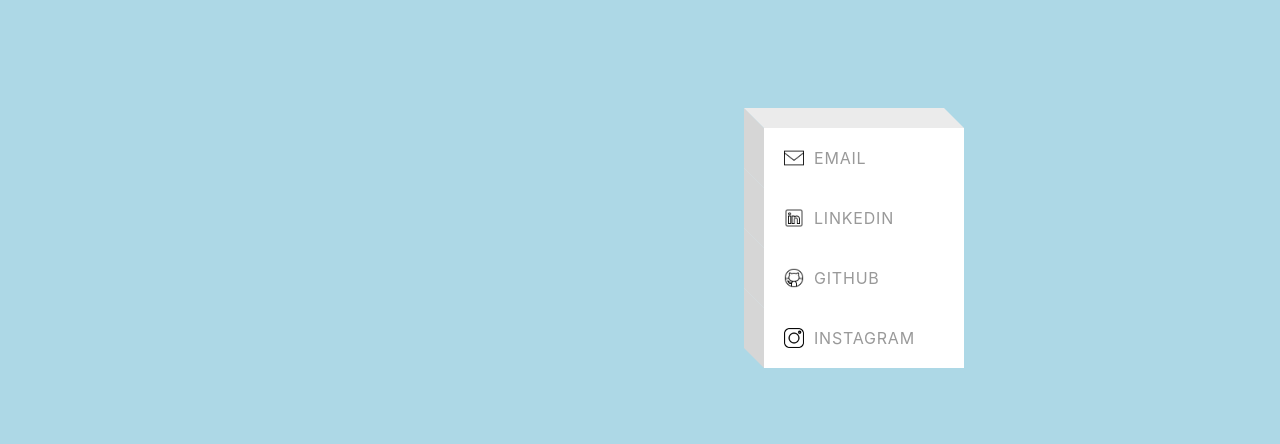
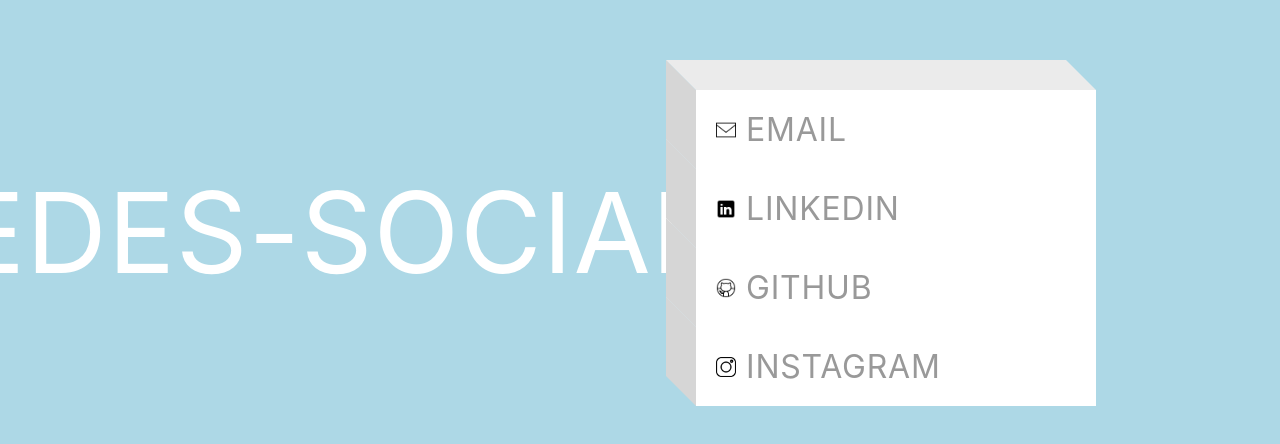
Before and after one commit to rmuratah/Portifolio, a React (Create React App) app: page / in a window 1280 px wide. Shown: the part 152-596 px from the top of the page. Built offline with nearby package versions, Linux system fonts and the light colour scheme.

Commit message:
finalizando o text box do social media

```diff
--- a/src/sections/social-media/social-media.jsx
+++ b/src/sections/social-media/social-media.jsx
@@ -8,10 +8,14 @@
 
 const SocialMedia = () => {
 
+    const redes = ['R', 'e', 'd', 'e', 's', '-', 's', 'o', 'c', 'i', 'a', 'i', 's']
+
     return (
         <Section color={'#ADD8E6'}>
             <SectionBox>
-                <TextBox></TextBox>
+                <TextBox>
+                    {redes.map(letra => <P>{letra}</P>)}
+                </TextBox>
                 <ButtonBox>
                     <UL>
                         <LI style={{ '--i': 4 }}><A><Icon src={EmailIcon} />Email</A></LI>
@@ -31,16 +35,33 @@
     width: 100%;
     height: 100%;
     display: grid;
-    grid-template-columns: 50% 35%;
+    grid-template-columns: 50% 40%;
 `
 
 const TextBox = styled.div`
+    display: flex;
+    justify-content: center;
+    align-items: center;
 `
+
+const P = styled.p`
+    text-transform: uppercase;
+    font-size: 7rem;
+    color: white;
+    letter-spacing: 0.05rem;
+    margin-bottom: 4vh;
+    transition: all.3s;
+    cursor: pointer;
+
+    &:hover{
+        transform: translateY(-30px);
+    }
+`
+
 const ButtonBox = styled.div`
     display: flex;
     justify-content: center;
     align-items: center;
-
 `
 
 const UL = styled.ul`
@@ -50,7 +71,7 @@
 const LI = styled.li`
     position: relative;
     list-style: none;
-    width: 200px;
+    width: 400px;
     background-color: white;
     z-index: var(--i);
     transition: all.5s;
@@ -65,8 +86,8 @@
         content: '';
         position: absolute;
         top: 0;
-        left: -20px;
-        width: 20px;
+        left: -30px;
+        width: 30px;
         height: 100%;
         background-color: #D6D6D6;
         transform-origin: right;
@@ -81,10 +102,10 @@
     &::after{
         content: '';
         position: absolute;
-        top: -20px;
+        top: -30px;
         left: 0;
         width: 100%;
-        height: 20px;
+        height: 30px;
         background-color: #EBEBEB;
         transform-origin: bottom;
         transform:  skewX(45deg);
@@ -103,6 +124,7 @@
 `
 
 const A = styled.a`
+    font-size: 2rem;
     text-decoration: none;
     color: #999;
     text-transform: uppercase;
```
Also changed, not shown: src/assets/icons/linkedin.png.
